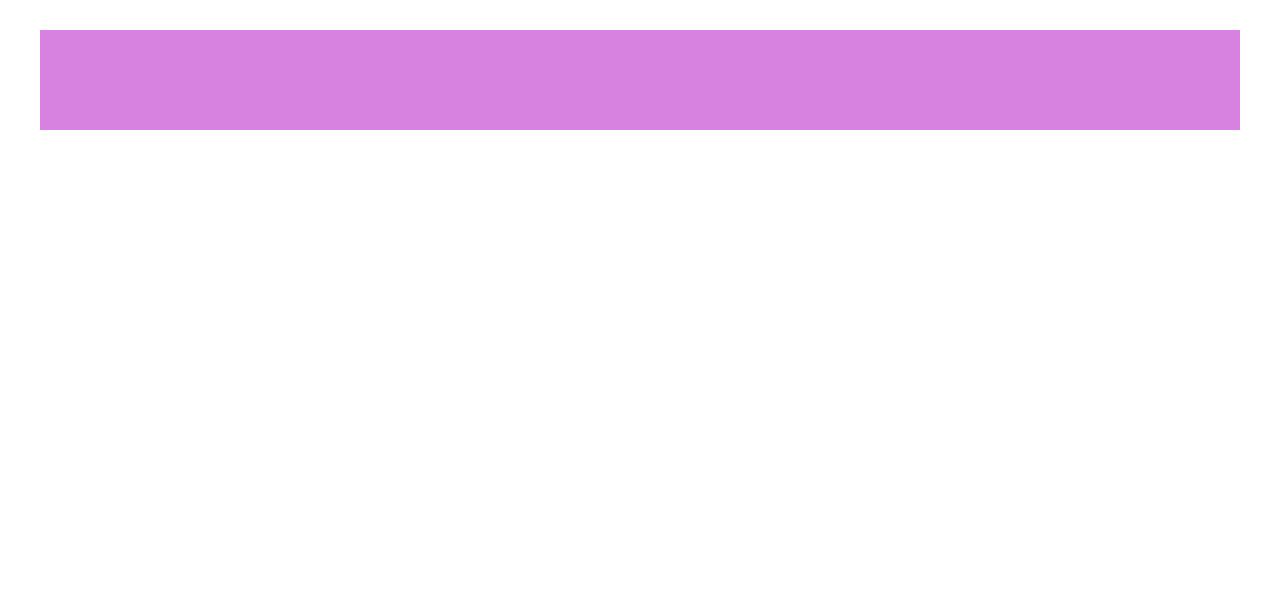
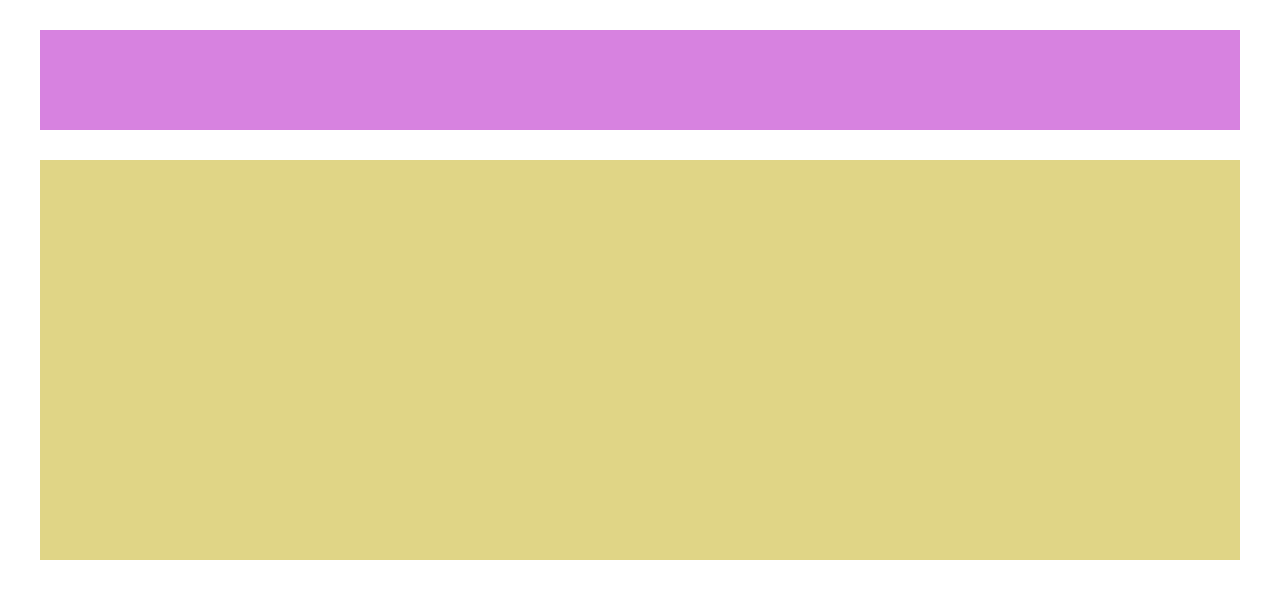
Before and after one commit to marcoche88/htmlcss-struttura-wp, a plain HTML site: page index.html in a window 1280 px wide. Drawn offline with Linux system fonts and the light colour scheme.

Commit message:
first section

```diff
--- a/css/style.css
+++ b/css/style.css
@@ -18,3 +18,11 @@ header {
     background-color: rgb(215, 130, 224);
     margin: 30px 0;
 }
+
+/* main */
+
+.first-section {
+    height: 400px;
+    background-color: rgb(224, 213, 134);
+    margin: 30px 0;
+}
--- a/index.html
+++ b/index.html
@@ -15,8 +15,10 @@
 
         <!-- corpo della pagina -->
         <main>
-            <section></section>
-            <section></section>
+            <div class="container">
+                <section class="first-section"></section>
+                <section class="second-section"></section>
+            </div>
         </main>
 
         <!-- footer -->
```
